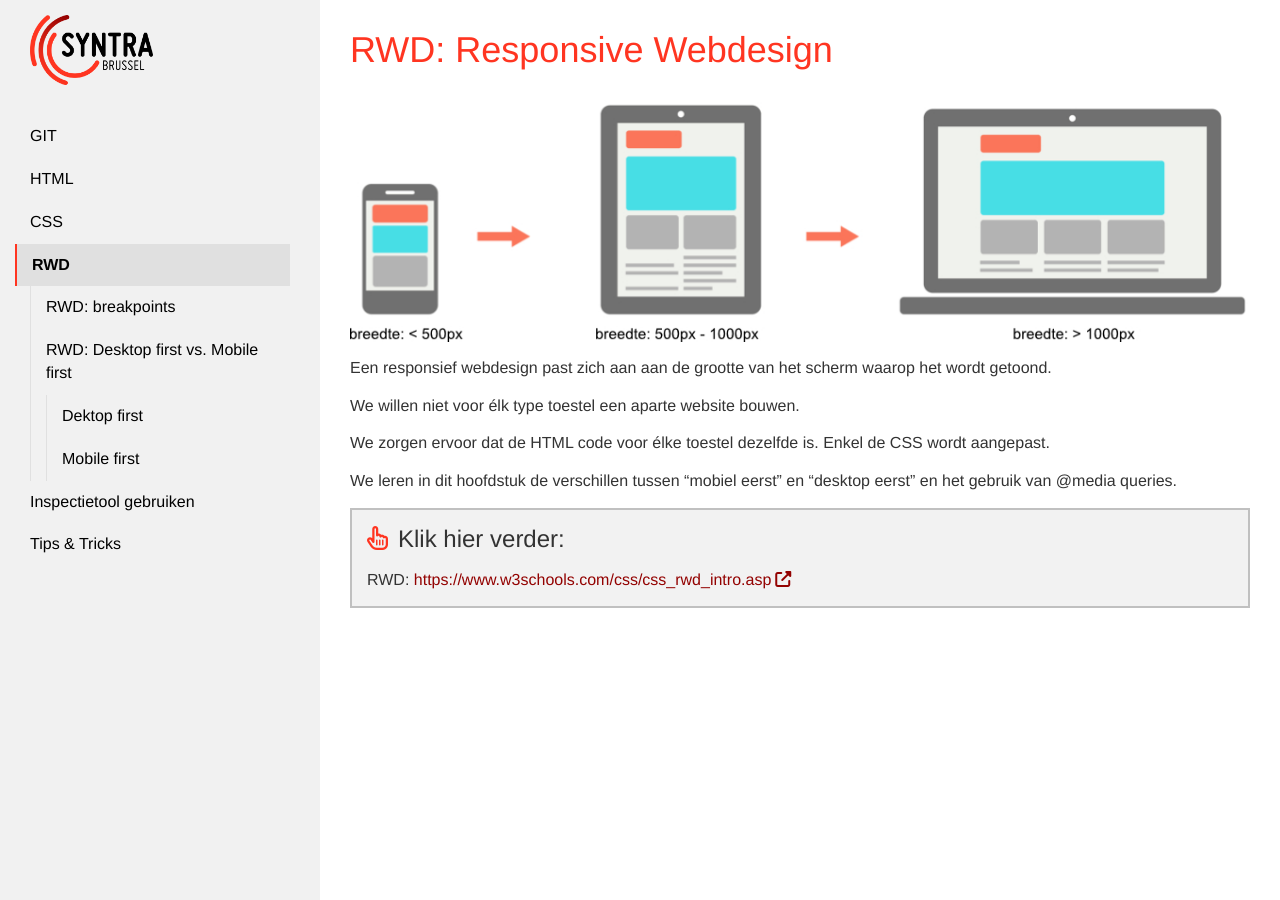
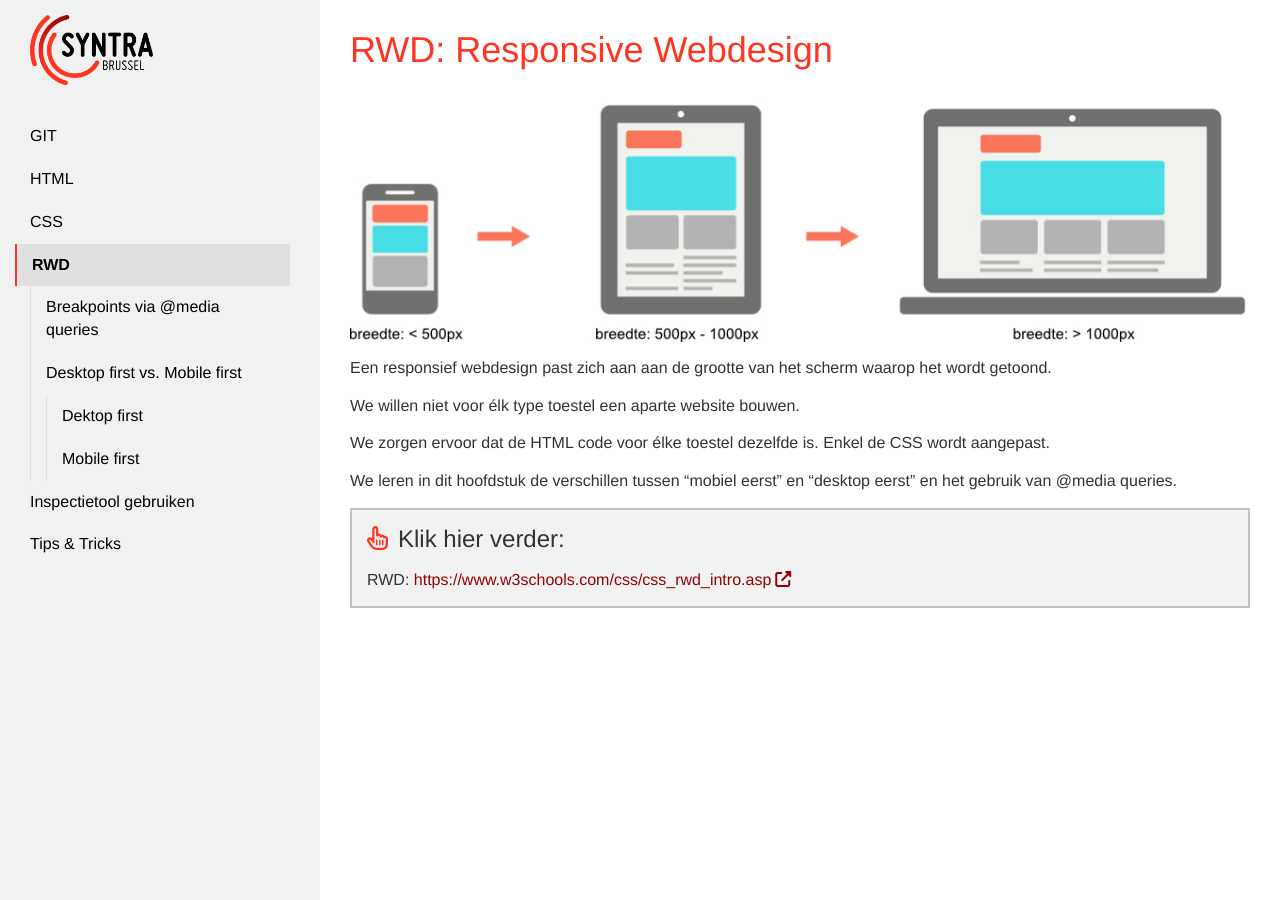
Before and after one commit to Syntra-Brussel/webdesign, a Jekyll site: the page built from rwd.md, in a window 1280 px wide and 900 px high. Built offline with Jekyll 4.4.1, drawn with Linux system fonts in a browser that asks for light colours; nearby versions of some CDN libraries; a script that is not in the unit is left out.

Commit message:
Update navigation.yml

```diff
--- a/_data/navigation.yml
+++ b/_data/navigation.yml
@@ -178,11 +178,11 @@ items:
     topics:
       - url: /rwd/breakpoints
         published: 'yes'
-        title: 'RWD: breakpoints'
+        title: 'Breakpoints via @media queries'
         collection: rwd
       - url: /rwd/desktop-first-vs-mobile-first
         published: 'yes'
-        title: 'RWD: Desktop first vs. Mobile first'
+        title: 'Desktop first vs. Mobile first'
         collection: rwd
         subjects:
           - url: /rwd/desktop-first-vs-mobile-first/desktop-first
```
